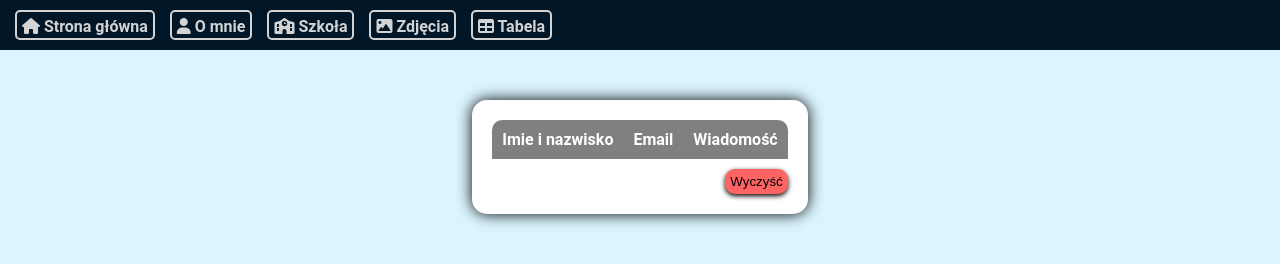
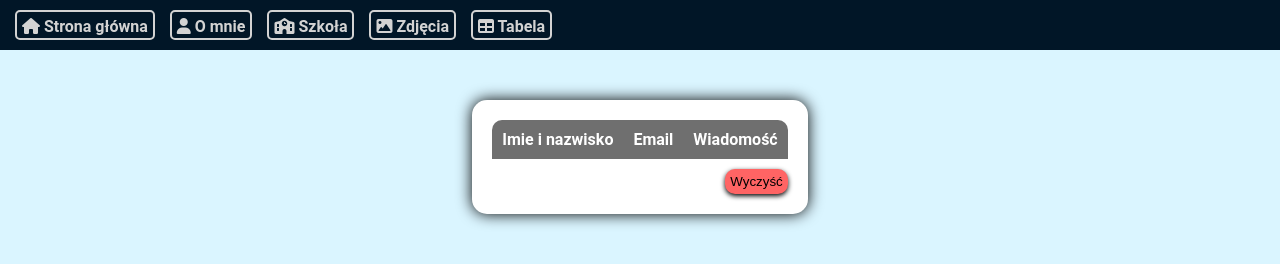
Before and after one commit to betkowskijan/betkowskijan.github.io, a website built with Vite: page tabela.html in a window 1280 px wide. Built offline with nearby package versions, Linux system fonts and the light colour scheme.

Commit message:
Update tabela.css

```diff
--- a/src/tabela.css
+++ b/src/tabela.css
@@ -14,7 +14,7 @@ table {
 }
 
 table th {
-  background-color: gray;
+  background-color: #6F6F6F;
   color: white;
 }
 
```
